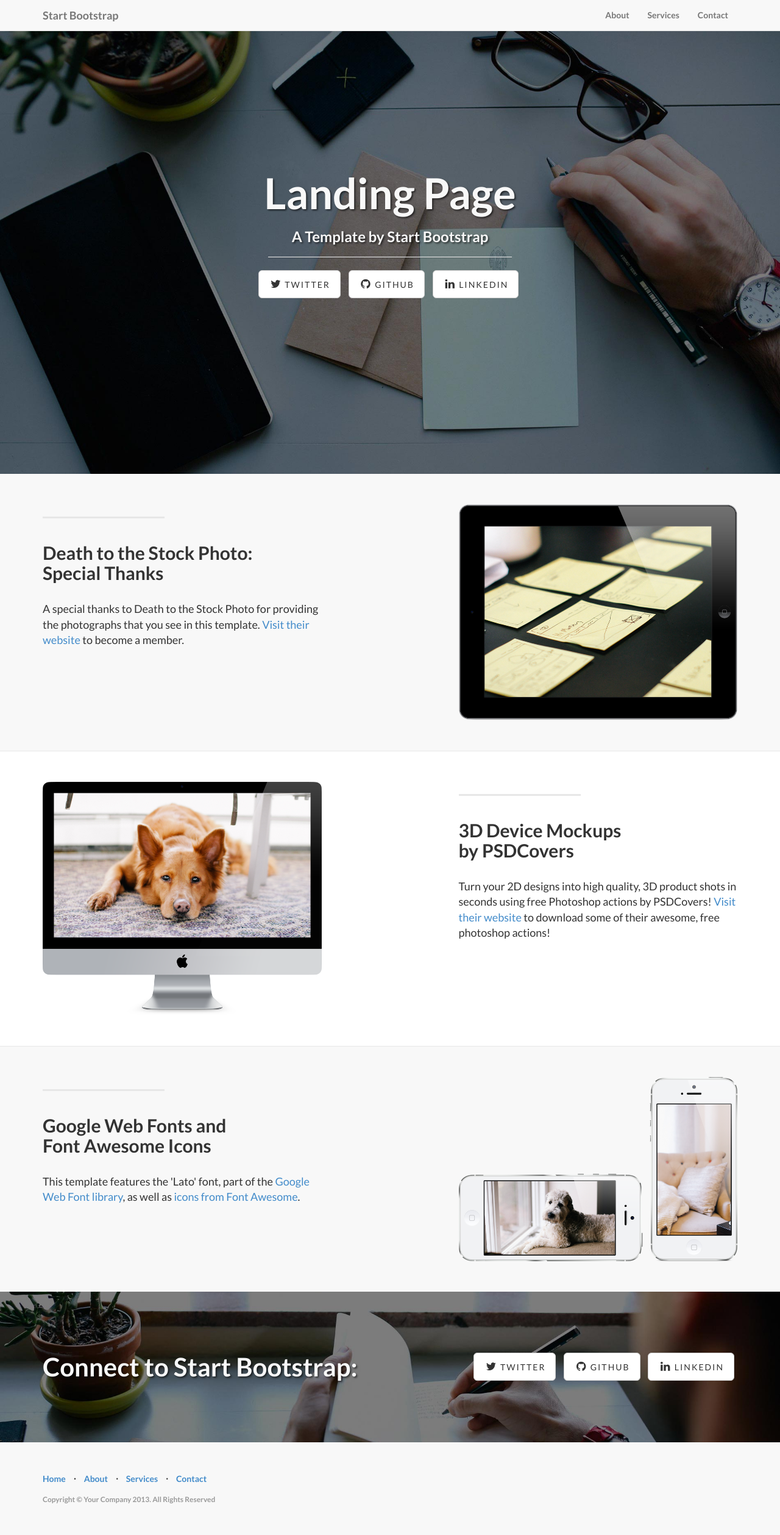
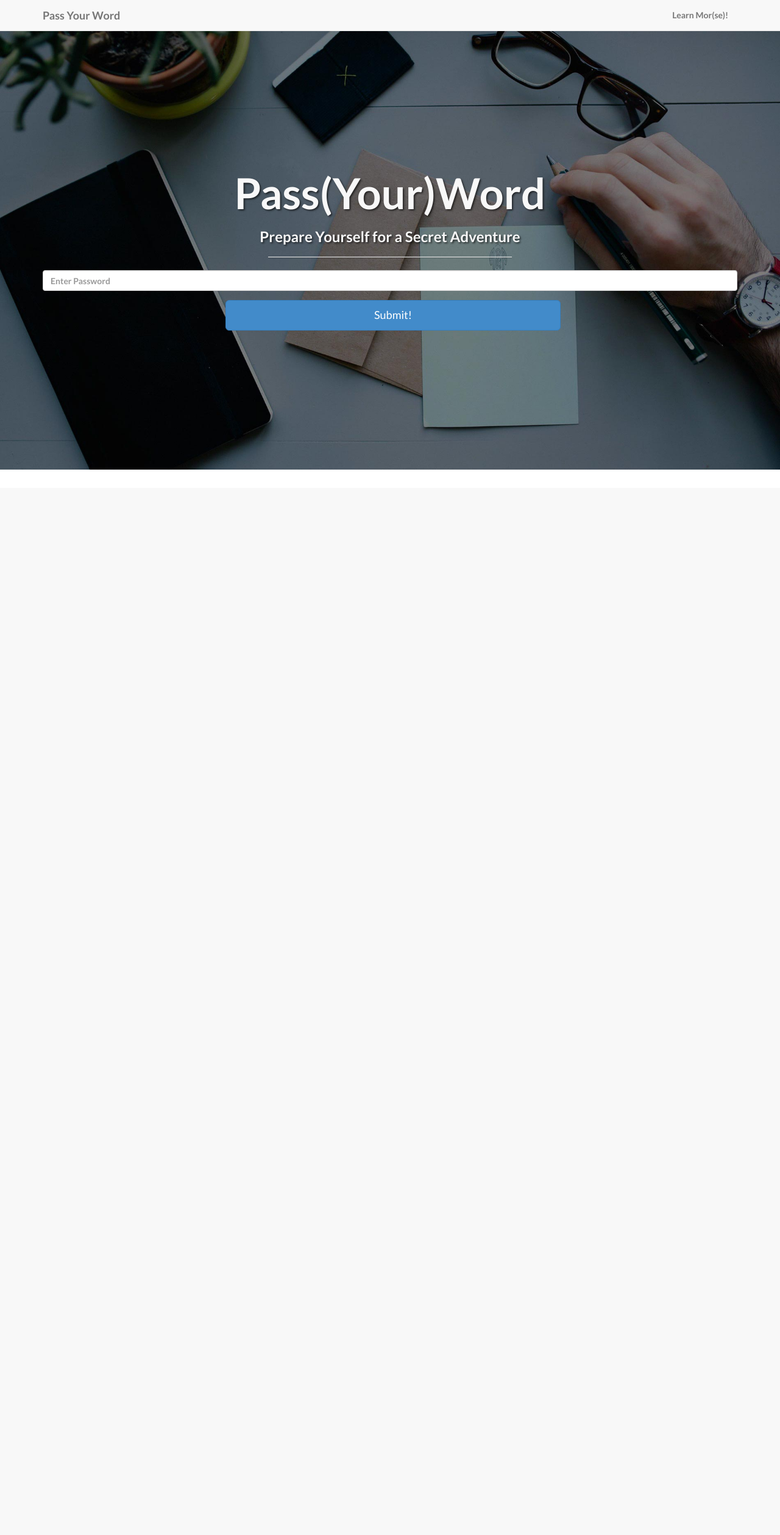
Before and after one commit to HackBCA-HighTech/HandRighting, a CodeIgniter app: page / in a window 1280 px wide. Shown: the whole page at 61% size. After the commit the page ends 770 px from the top, so only its background shows below. Run offline with CodeIgniter, Linux system fonts and the light colour scheme.

Commit message:
[new] Changed the homepage layout

```diff
--- a/application/views/landing.php
+++ b/application/views/landing.php
@@ -32,17 +32,13 @@
                 <span class="icon-bar"></span>
                 <span class="icon-bar"></span>
             </button>
-            <a class="navbar-brand" href="http://startbootstrap.com">Start Bootstrap</a>
+            <a class="navbar-brand" href="http://startbootstrap.com">Pass Your Word</a>
         </div>
 
         <!-- Collect the nav links, forms, and other content for toggling -->
         <div class="collapse navbar-collapse navbar-right navbar-ex1-collapse">
             <ul class="nav navbar-nav">
-                <li><a href="#about">About</a>
-                </li>
-                <li><a href="#services">Services</a>
-                </li>
-                <li><a href="#contact">Contact</a>
+                <li><a href="#about">Learn Mor(se)!</a>
                 </li>
             </ul>
         </div>
@@ -58,113 +54,17 @@
         <div class="row">
             <div class="col-lg-12">
                 <div class="intro-message">
-                    <h1>Landing Page</h1>
-                    <h3>A Template by Start Bootstrap</h3>
+                    <h1>Pass(Your)Word</h1>
+                    <h3>Prepare Yourself for a Secret Adventure</h3>
                     <hr class="intro-divider">
-                    <ul class="list-inline intro-social-buttons">
-                        <li><a href="https://twitter.com/SBootstrap" class="btn btn-default btn-lg"><i class="fa fa-twitter fa-fw"></i> <span class="network-name">Twitter</span></a>
-                        </li>
-                        <li><a href="https://github.com/IronSummitMedia/startbootstrap" class="btn btn-default btn-lg"><i class="fa fa-github fa-fw"></i> <span class="network-name">Github</span></a>
-                        </li>
-                        <li><a href="#" class="btn btn-default btn-lg"><i class="fa fa-linkedin fa-fw"></i> <span class="network-name">Linkedin</span></a>
-                        </li>
-                    </ul>
+                    <div class="form-group">
+                        <label class="sr-only" for="examplePassword">Enter Password</label>
+                        <input type="text" class="form-control" id="examplePassword" name="name" placeholder="Enter Password">
+                    </div>
+                    <div class="col-lg-6 col-lg-offset-3">
+                        <button type="submit" class="btn btn-primary btn-lg btn-block" style="width:550px; height:50px">Submit!</button>
+                    </div>
                 </div>
-            </div>
-        </div>
-
-    </div>
-    <!-- /.container -->
-
-</div>
-<!-- /.intro-header -->
-
-<div class="content-section-a">
-
-    <div class="container">
-
-        <div class="row">
-            <div class="col-lg-5 col-sm-6">
-                <hr class="section-heading-spacer">
-                <div class="clearfix"></div>
-                <h2 class="section-heading">Death to the Stock Photo:
-                    <br>Special Thanks</h2>
-                <p class="lead">A special thanks to Death to the Stock Photo for providing the photographs that you see in this template. <a target="_blank" href="http://join.deathtothestockphoto.com/">Visit their website</a> to become a member.</p>
-            </div>
-            <div class="col-lg-5 col-lg-offset-2 col-sm-6">
-                <img class="img-responsive" src="img/ipad.png" alt="">
-            </div>
-        </div>
-
-    </div>
-    <!-- /.container -->
-
-</div>
-<!-- /.content-section-a -->
-
-<div class="content-section-b">
-
-    <div class="container">
-
-        <div class="row">
-            <div class="col-lg-5 col-lg-offset-1 col-sm-push-6  col-sm-6">
-                <hr class="section-heading-spacer">
-                <div class="clearfix"></div>
-                <h2 class="section-heading">3D Device Mockups
-                    <br>by PSDCovers</h2>
-                <p class="lead">Turn your 2D designs into high quality, 3D product shots in seconds using free Photoshop actions by PSDCovers! <a target="_blank" href="http://www.psdcovers.com/">Visit their website</a> to download some of their awesome, free photoshop actions!</p>
-            </div>
-            <div class="col-lg-5 col-sm-pull-6  col-sm-6">
-                <img class="img-responsive" src="img/doge.png" alt="">
-            </div>
-        </div>
-
-    </div>
-    <!-- /.container -->
-
-</div>
-<!-- /.content-section-b -->
-
-<div class="content-section-a">
-
-    <div class="container">
-
-        <div class="row">
-            <div class="col-lg-5 col-sm-6">
-                <hr class="section-heading-spacer">
-                <div class="clearfix"></div>
-                <h2 class="section-heading">Google Web Fonts and
-                    <br>Font Awesome Icons</h2>
-                <p class="lead">This template features the 'Lato' font, part of the <a target="_blank" href="http://www.google.com/fonts">Google Web Font library</a>, as well as <a target="_blank" href="http://fontawesome.io">icons from Font Awesome</a>.</p>
-            </div>
-            <div class="col-lg-5 col-lg-offset-2 col-sm-6">
-                <img class="img-responsive" src="img/phones.png" alt="">
-            </div>
-        </div>
-
-    </div>
-    <!-- /.container -->
-
-</div>
-<!-- /.content-section-a -->
-
-<div class="banner">
-
-    <div class="container">
-
-        <div class="row">
-            <div class="col-lg-6">
-                <h2>Connect to Start Bootstrap:</h2>
-            </div>
-            <div class="col-lg-6">
-                <ul class="list-inline banner-social-buttons">
-                    <li><a href="https://twitter.com/SBootstrap" class="btn btn-default btn-lg"><i class="fa fa-twitter fa-fw"></i> <span class="network-name">Twitter</span></a>
-                    </li>
-                    <li><a href="https://github.com/IronSummitMedia/startbootstrap" class="btn btn-default btn-lg"><i class="fa fa-github fa-fw"></i> <span class="network-name">Github</span></a>
-                    </li>
-                    <li><a href="#" class="btn btn-default btn-lg"><i class="fa fa-linkedin fa-fw"></i> <span class="network-name">Linkedin</span></a>
-                    </li>
-                </ul>
             </div>
         </div>
 
@@ -174,29 +74,6 @@
 </div>
 <!-- /.banner -->
 
-<footer>
-    <div class="container">
-        <div class="row">
-            <div class="col-lg-12">
-                <ul class="list-inline">
-                    <li><a href="#home">Home</a>
-                    </li>
-                    <li class="footer-menu-divider">&sdot;</li>
-                    <li><a href="#about">About</a>
-                    </li>
-                    <li class="footer-menu-divider">&sdot;</li>
-                    <li><a href="#services">Services</a>
-                    </li>
-                    <li class="footer-menu-divider">&sdot;</li>
-                    <li><a href="#contact">Contact</a>
-                    </li>
-                </ul>
-                <p class="copyright text-muted small">Copyright &copy; Your Company 2013. All Rights Reserved</p>
-            </div>
-        </div>
-    </div>
-</footer>
-
 <!-- JavaScript -->
 <script src="js/jquery-1.10.2.js"></script>
 <script src="js/bootstrap.js"></script>
```
